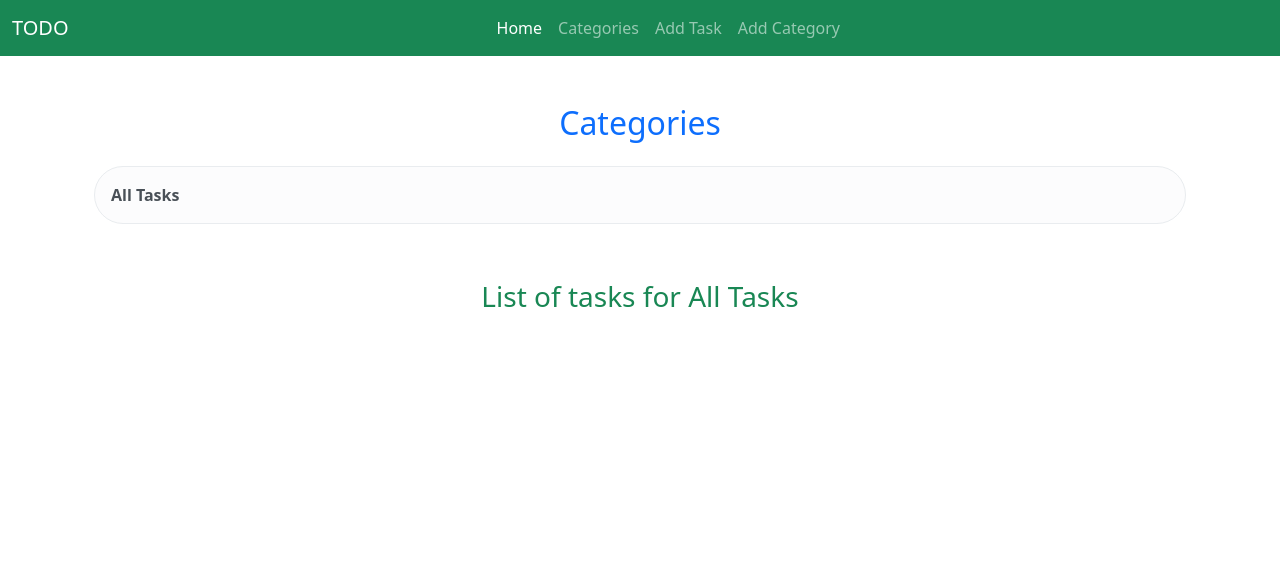
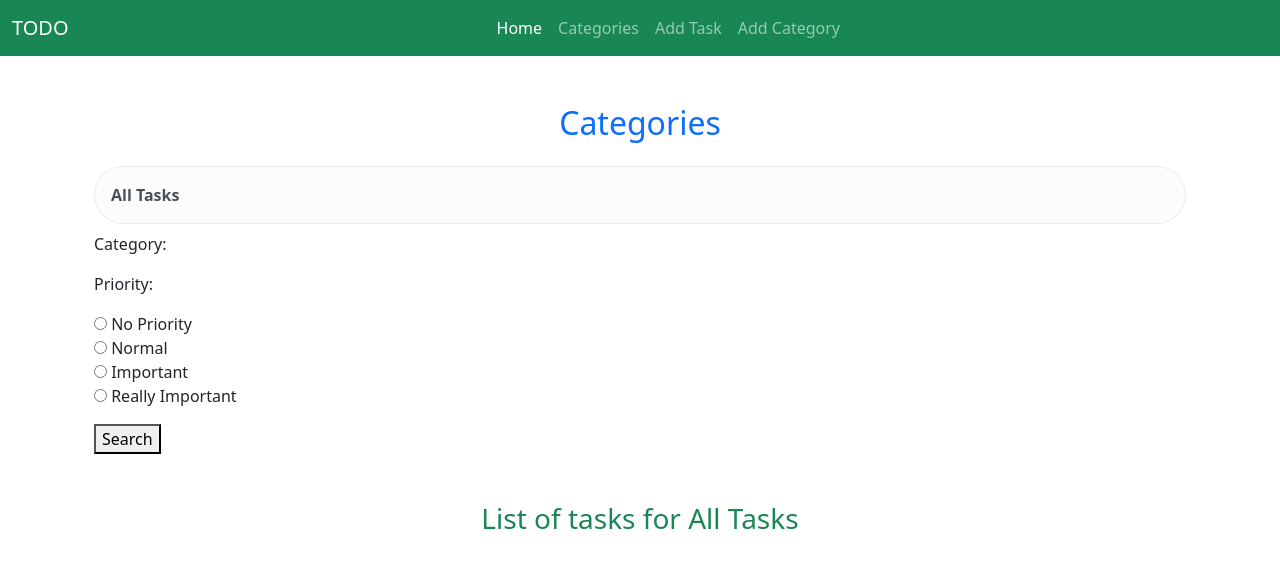
Before and after one commit to AsHkAn-Django/todo-django-with-calender-and-reminder, a Django app: page /category_list/tasks/ in a window 1280 px wide. Shown: the top 568 px of the page. Run offline with Django 5.2, Linux system fonts and the light colour scheme; data that the repository does not hold is empty; some libraries are stand-ins or nearby versions.

Commit message:
new form for filtering category and priority added

```diff
--- a/myApp/forms.py
+++ b/myApp/forms.py
@@ -2,15 +2,25 @@ from django import forms
 from .models import Task, Category
 
 class CategoryForm(forms.ModelForm):
-  class Meta:
-    model = Category
-    fields = '__all__'
+	class Meta:
+		model = Category
+		fields = '__all__'
 
 
 class TaskForm(forms.ModelForm):
-  class Meta:
-    model = Task
-    fields = ['category', 'title', 'description', 'deadline']
-    widgets = {
-      'deadline': forms.DateInput(attrs={'type': 'date'}),
-    }
+	class Meta:
+		model = Task
+		fields = ['category', 'title', 'description', 'deadline', 'priority']
+		widgets = {
+			'deadline': forms.DateInput(attrs={'type': 'date'}),
+		}
+
+
+class FilterForm(forms.Form):
+	category = forms.ChoiceField(widget=forms.RadioSelect)
+	priority = forms.ChoiceField(widget=forms.RadioSelect, choices=Task.PRIORITY_CHOICES)
+
+
+	def __init__(self, *args, **kwargs):
+		super().__init__(*args, **kwargs)
+		self.fields['category'].choices = [(c.id, c.title) for c in Category.objects.all()]
--- a/myApp/templates/myApp/all_tasks.html
+++ b/myApp/templates/myApp/all_tasks.html
@@ -7,6 +7,15 @@
       <a href="{% url 'myApp:all_tasks' %}" class="list-group-item list-group-item-action list-group-item-light py-3 mb-2 rounded-pill fw-bold">
         <i class="bi bi-house-door-fill"></i> All Tasks
       </a>
+
+      <!-- form -->
+      <form action="" method="post">
+        {% csrf_token %}
+        {{ form.as_p }}
+        <button type="submit">Search</button>
+      </form>
+
+
       {% for category in categories %}
         <a href="{% url 'myApp:category_filter_list' category.pk %}" class="list-group-item list-group-item-action list-group-item-light py-3 mb-2 rounded-pill fw-semibold">
           <i class="bi bi-tags-fill"></i> {{ category.title }}
--- a/myApp/views.py
+++ b/myApp/views.py
@@ -1,7 +1,7 @@
 from django.urls import reverse_lazy
 from django.views import generic
 from .models import Task, Category
-from .forms import TaskForm, CategoryForm
+from .forms import TaskForm, CategoryForm, FilterForm
 
 
 
@@ -31,6 +31,7 @@ class AllTasksView(generic.ListView):
     def get_context_data(self, **kwargs):
         context = super().get_context_data(**kwargs)
         context['categories'] = Category.objects.all()
+        context['form'] = FilterForm
         return context
 
 
```
Also changed, not shown: myApp/urls.py (+5 -5 lines).
